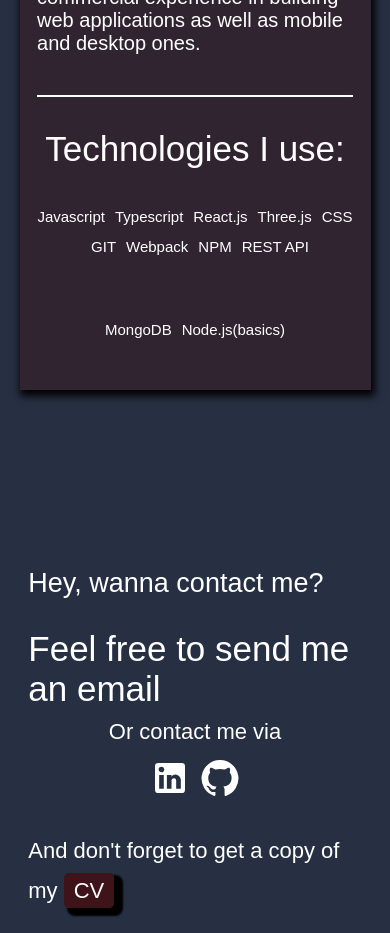
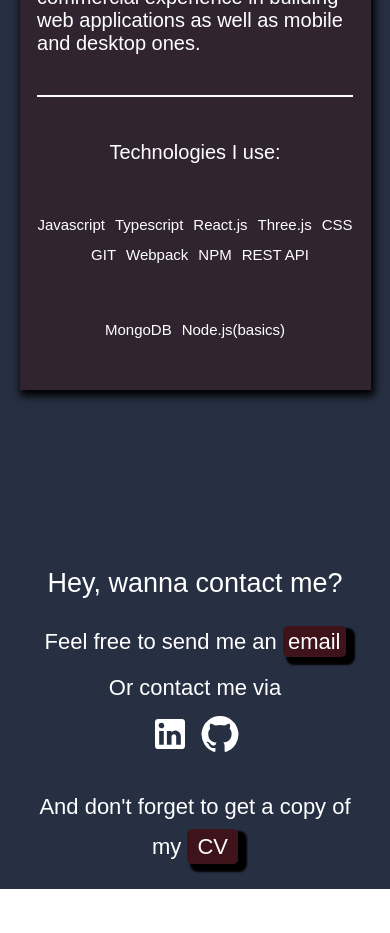
Before and after one commit to yaroslavkhudchenko/refactored-portfolio-page, a React (Create React App) app: page / in a window 390 px wide. Shown: the part 1140-2073 px from the top of the page. After the commit the page ends 2029 px from the top, so only its background shows below. Built offline with nearby package versions, Linux system fonts and the light colour scheme.

Commit message:
fis styles for contact and typo in about

```diff
--- a/src/Components/About/About.tsx
+++ b/src/Components/About/About.tsx
@@ -20,7 +20,7 @@ const About: FunctionComponent = () => (
       </div>
       <div className={styles.stackBlock}>
         <div className={styles.iKnow}>
-          <div className={styles.iKnowTitl}>Technologies I use:</div>
+          <div className={styles.iKnowTitle}>Technologies I use:</div>
           <div className={styles.iKnowContent}>
             {technologiesData.known.map((tech: string) => (
               <span key={tech}>{tech}</span>
--- a/src/Components/Contact/Contact.module.scss
+++ b/src/Components/Contact/Contact.module.scss
@@ -60,7 +60,19 @@
 			color: white;
 			.socialHello {
 				font-size:50px;
-				margin-bottom: 30px;			}
+				margin-bottom: 30px;
+			}
+			.socialMail {
+				a {
+						background: #3E131A;
+					padding: 5px 10px;
+					border-radius: 5px;
+					cursor: pointer;
+					box-shadow: 6px 5px 2px 3px black;
+					text-decoration: none;
+					color: white;
+					}
+			}
 			.socialAppsPart {
 				.socialAppsHello {
 					display: flex;
@@ -109,7 +121,8 @@
 				.socialAppsPart {
 					font-size:30px;
 					.socialAppsHello {
-						margin-top: 10px;
+						margin-top: 20px;
+						justify-content: center;
 					}
 					.cvGrab {
 						line-height: 45px;
@@ -123,6 +136,7 @@
 @media (max-width: 880px) {
 	.contactSection {
 		height: auto;
+		text-align: center;
 		.contactContainer {
 			flex-direction: column-reverse;
 			.formContainer {
@@ -146,6 +160,9 @@
 				}
 				.socialMail {
 					font-size: 22px;
+					a {
+						padding: 3px 5px;
+					}
 				}
 				.socialAppsPart {
 					font-size: 22px;
@@ -164,6 +181,7 @@
 					}
 					.cvGrab {
 						line-height: 40px;
+						text-align: center;
 					}
 				}
 			}
--- a/src/Components/Contact/Contact.tsx
+++ b/src/Components/Contact/Contact.tsx
@@ -10,9 +10,9 @@ const Contact: FunctionComponent = () => (
       <div className={styles.socialMediaContainer}>
         <div className={styles.socialBody}>
           <div className={styles.socialHello}>Hey, wanna contact me?</div>
-          <div className={styles.socialMailNotification}>Feel free to send me an email</div>
+          <div className={styles.socialMailNotification}></div>
           <div className={styles.socialMail}>
-            <a href='mailto:yaroslav.khudchenko@gmail.com' />
+            Feel free to send me an <a href='mailto:yaroslav.khudchenko@gmail.com'>email</a>
           </div>
           <div className={styles.socialAppsPart}>
             <div className={styles.socialAppsHello}>
```
